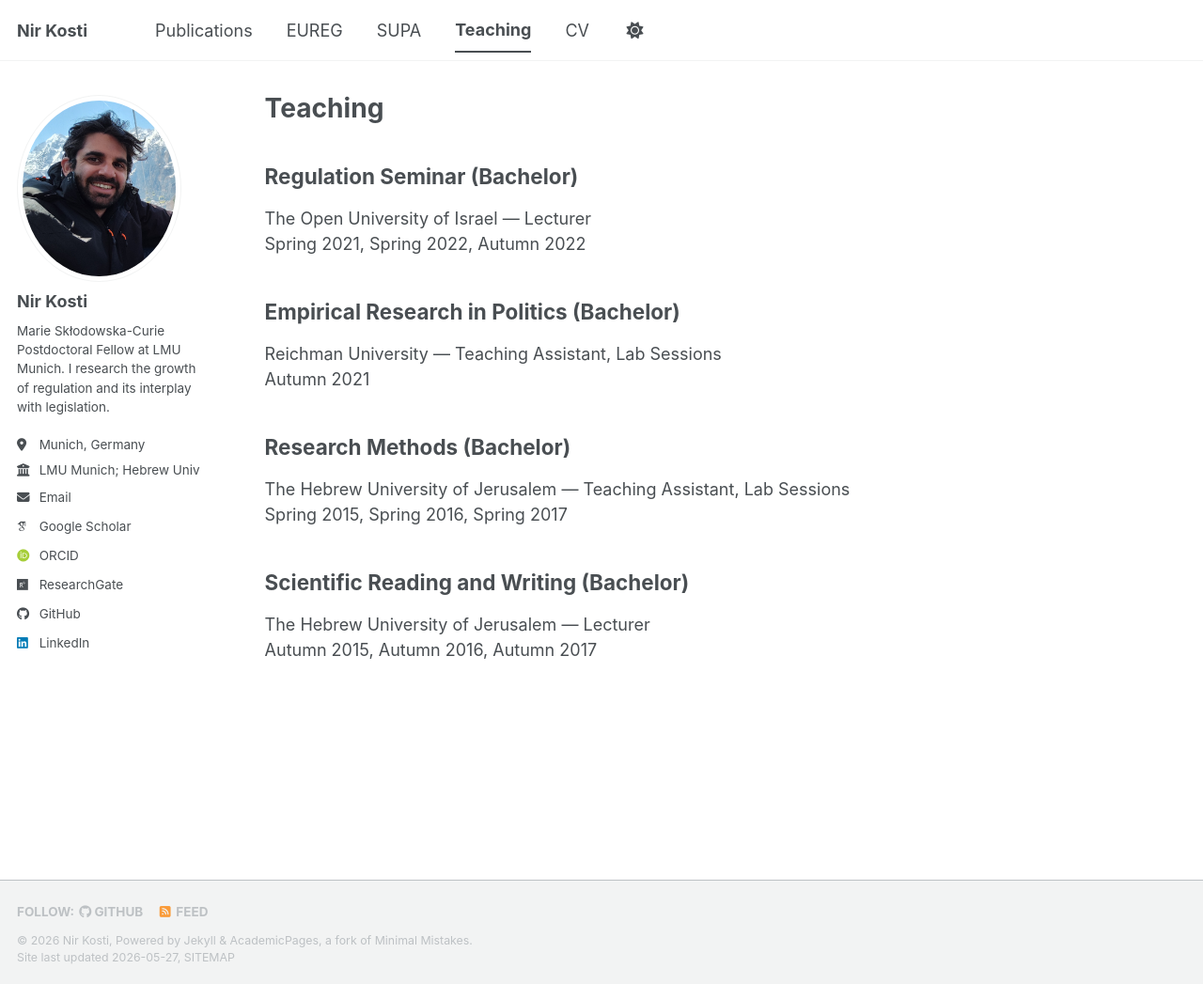
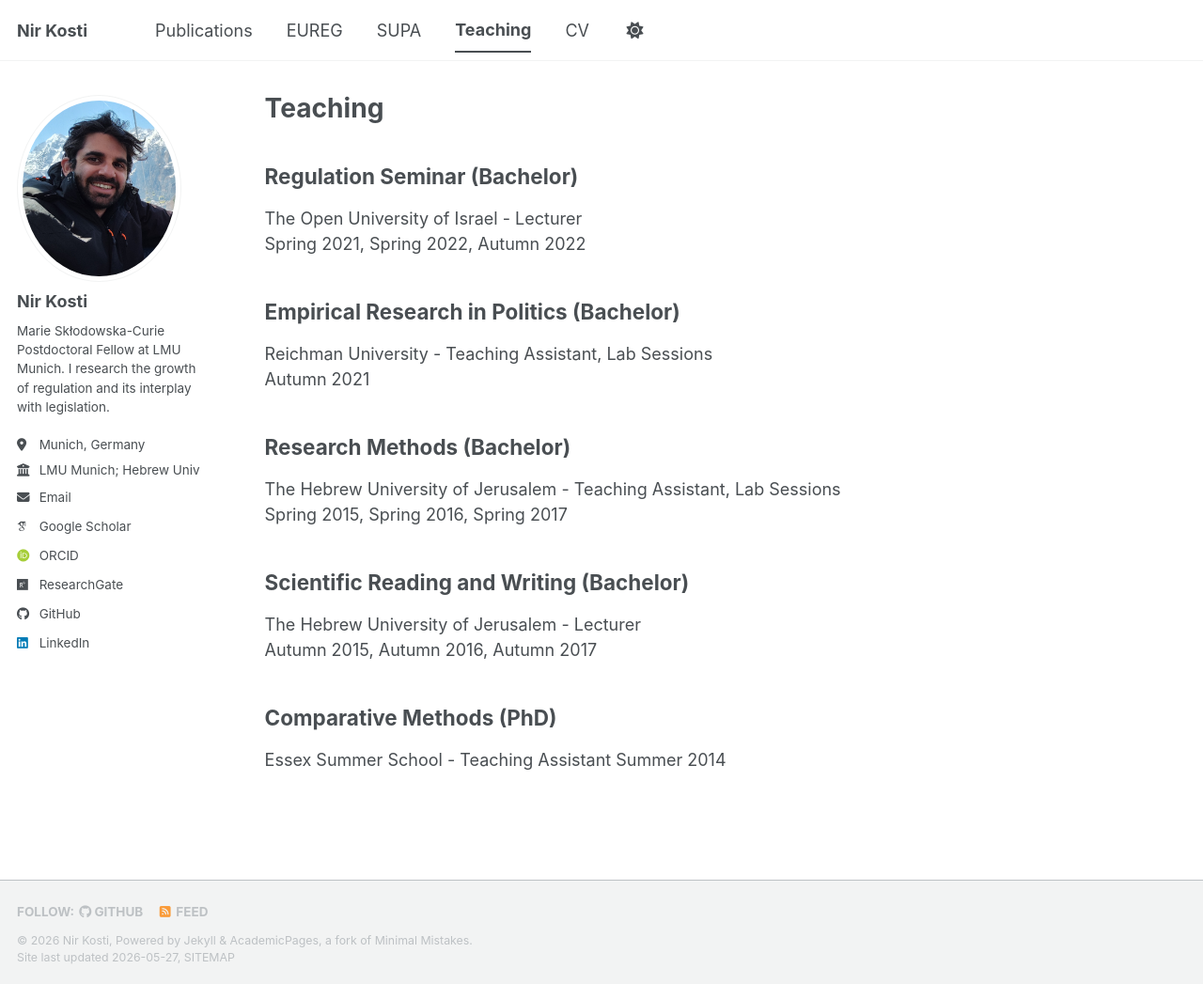
Before and after one commit to NirKosti/nirkosti.github.io, a Jekyll site: the page built from _pages/teaching-page.md, in a window 1280 px wide and 1047 px high. Shown: the whole window at 94% size. Built offline with Jekyll 4.4.1, drawn with Linux system fonts in a browser that asks for light colours; some web fonts are replaced; a script bundle is joined from its source files by our own code; library files that are not in the unit come from our copies.

Commit message:
Update teaching-page.md

```diff
--- a/_pages/teaching-page.md
+++ b/_pages/teaching-page.md
@@ -7,20 +7,25 @@ author_profile: true
 
 ## Regulation Seminar (Bachelor)
 
-The Open University of Israel — Lecturer
+The Open University of Israel - Lecturer
 Spring 2021, Spring 2022, Autumn 2022
 
 ## Empirical Research in Politics (Bachelor)
 
-Reichman University — Teaching Assistant, Lab Sessions
+Reichman University - Teaching Assistant, Lab Sessions
 Autumn 2021
 
 ## Research Methods (Bachelor)
 
-The Hebrew University of Jerusalem — Teaching Assistant, Lab Sessions
+The Hebrew University of Jerusalem - Teaching Assistant, Lab Sessions
 Spring 2015, Spring 2016, Spring 2017
 
 ## Scientific Reading and Writing (Bachelor)
 
-The Hebrew University of Jerusalem — Lecturer
+The Hebrew University of Jerusalem - Lecturer
 Autumn 2015, Autumn 2016, Autumn 2017
+
+## Comparative Methods (PhD)
+
+Essex Summer School - Teaching Assistant
+Summer 2014
```
